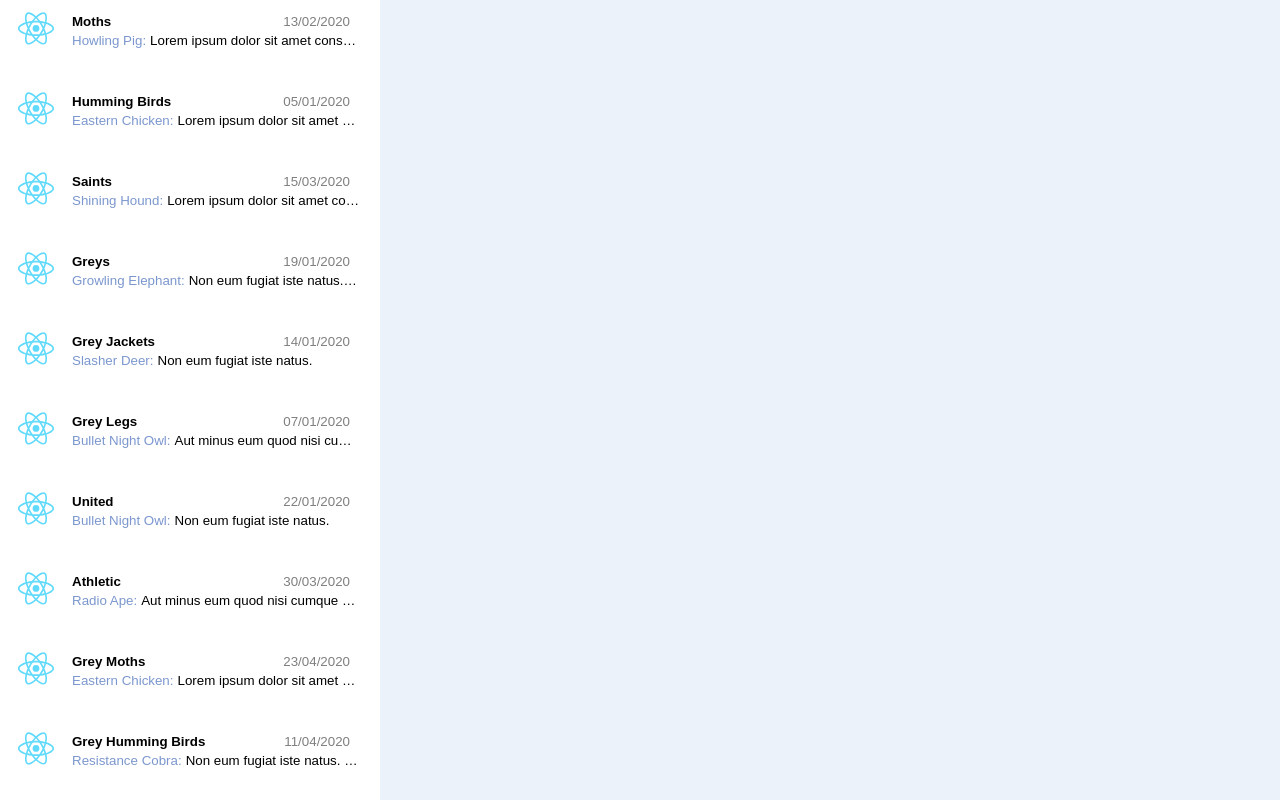
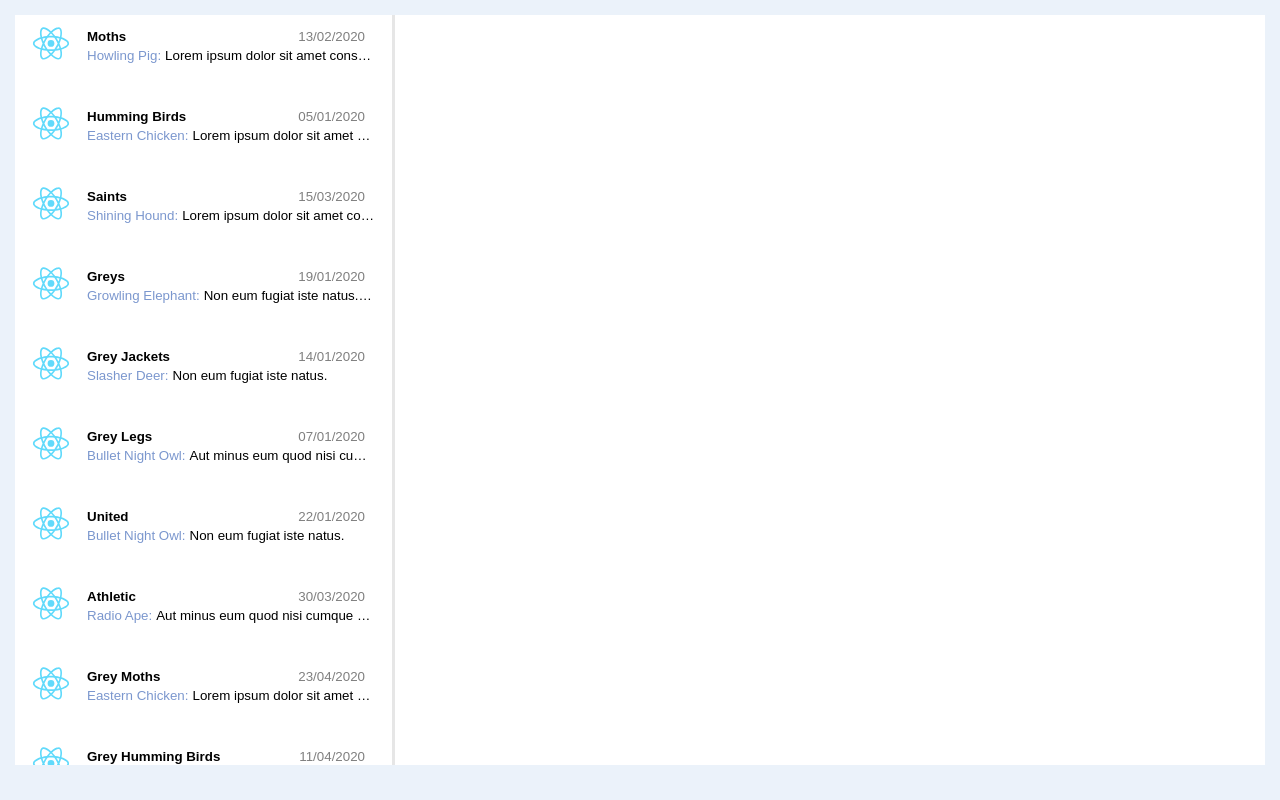
Before and after one commit to sergeigavrish/middle.react.praktikum.yandex, a React (Create React App) app: page / in a window 1280 px wide. Built offline with nearby package versions, Linux system fonts and the light colour scheme.

Commit message:
RM-5 MainLayout component was updated

```diff
--- a/src/components/Chat/List/ChatList.tsx
+++ b/src/components/Chat/List/ChatList.tsx
@@ -3,7 +3,7 @@ import React from 'react';
 import { IChatListProps } from './IChatListProps';
 import ChatCard from '../Card/ChatCard';
 
-const ChatList: React.FunctionComponent<IChatListProps> = ({ chats }: IChatListProps) => (
+const ChatList: React.FunctionComponent<IChatListProps> = ({ chatList: chats }: IChatListProps) => (
   <section>
     {chats.map((chat) => <ChatCard {...chat} key={chat.chat.guid} />)}
   </section>
--- a/src/components/Chat/List/IChatListProps.ts
+++ b/src/components/Chat/List/IChatListProps.ts
@@ -1,5 +1,5 @@
 import { IChatCardProps } from '../Card/IChatCardProps';
 
 export interface IChatListProps {
-  chats: IChatCardProps[];
+  chatList: IChatCardProps[];
 }
--- a/src/core/MainLayout/MainLayout.css
+++ b/src/core/MainLayout/MainLayout.css
@@ -3,15 +3,25 @@
 
 .layout {
   height: 100vh;
+  display: flex;
   background-color: var(--layout-background-color);
-  padding-left: var(--big-padding);
-  padding-bottom: var(--layout-padding);
+  padding: var(--spacing-large);
+  padding-bottom: var(--spacing-largest);
+}
+
+.layout__sidebar,
+.layout__content {
+  background-color: var(--default-background-color);
 }
 
 .layout__sidebar {
   width: 380px;
   height: 100%;
   overflow: auto;
-  background-color: var(--default-background-color);
-  border-right: var(--layout-border-small);
+  border-right: var(--border-small);
 }
+
+.layout__content {
+  width: calc(100% - 380px);
+  padding: var(--spacing-large) 0;
+}
--- a/src/core/MainLayout/MainLayout.tsx
+++ b/src/core/MainLayout/MainLayout.tsx
@@ -1,4 +1,4 @@
-import React, { SyntheticEvent } from 'react';
+import React, { SyntheticEvent, Component } from 'react';
 
 import './MainLayout.css';
 import { IChatInfo } from '../../models/ichat-info';
@@ -8,6 +8,7 @@ import mockStateAssembler from '../../helpers/mockStateAssembler';
 import mapperHelper from '../../helpers/mapperHelper';
 import ChatList from '../../components/Chat/List/ChatList';
 import { IHashTable } from '../../models/ihash-table';
+import ChatHistory from '../../components/Chat/History/ChatHistory';
 
 interface IMainLayoutState {
   selectedChat: null | string;
@@ -16,7 +17,7 @@ interface IMainLayoutState {
   messages: IHashTable<IMessage[]>;
 }
 
-export default class MainLayout extends React.Component<{}, IMainLayoutState> {
+export default class MainLayout extends Component<{}, IMainLayoutState> {
   constructor(props = {}) {
     super(props);
     this.state = {
@@ -36,32 +37,41 @@ export default class MainLayout extends React.Component<{}, IMainLayoutState> {
     });
   }
 
-  onChatSelected = (e: SyntheticEvent<HTMLElement, MouseEvent>) => {
+  private onChatSelected = (e: SyntheticEvent<HTMLElement, MouseEvent>) => {
     this.setState({
       selectedChat: e.currentTarget.dataset.guid as string,
     });
   }
 
-  render() {
+  private getMessageList() {
+    const { selectedChat, messages, users } = this.state;
+    const selectedChatMessages = selectedChat ? messages[selectedChat] : [];
+    return mapperHelper.mapMessageToMessageWithAuthor(selectedChatMessages, users);
+  }
+
+  private getChatList() {
     const {
-      chats,
-      users,
-      messages,
-      selectedChat,
+      chats, users,
+      messages, selectedChat,
     } = this.state;
-    const props = mapperHelper.mapChatInfoToChatCardProps(
-      chats,
-      users,
-      messages,
-      selectedChat,
+    return mapperHelper.mapChatInfoToChatCardProps(
+      chats, users,
+      messages, selectedChat,
       this.onChatSelected,
     );
+  }
+
+  render() {
+    const chatList = this.getChatList();
+    const messageList = this.getMessageList();
     return (
       <main className="layout">
         <aside className="layout__sidebar">
-          <ChatList chats={props} />
+          <ChatList chatList={chatList} />
         </aside>
-        <div className="layout__content" />
+        <div className="layout__content">
+          <ChatHistory messageList={messageList} />
+        </div>
       </main>
     );
   }
```
